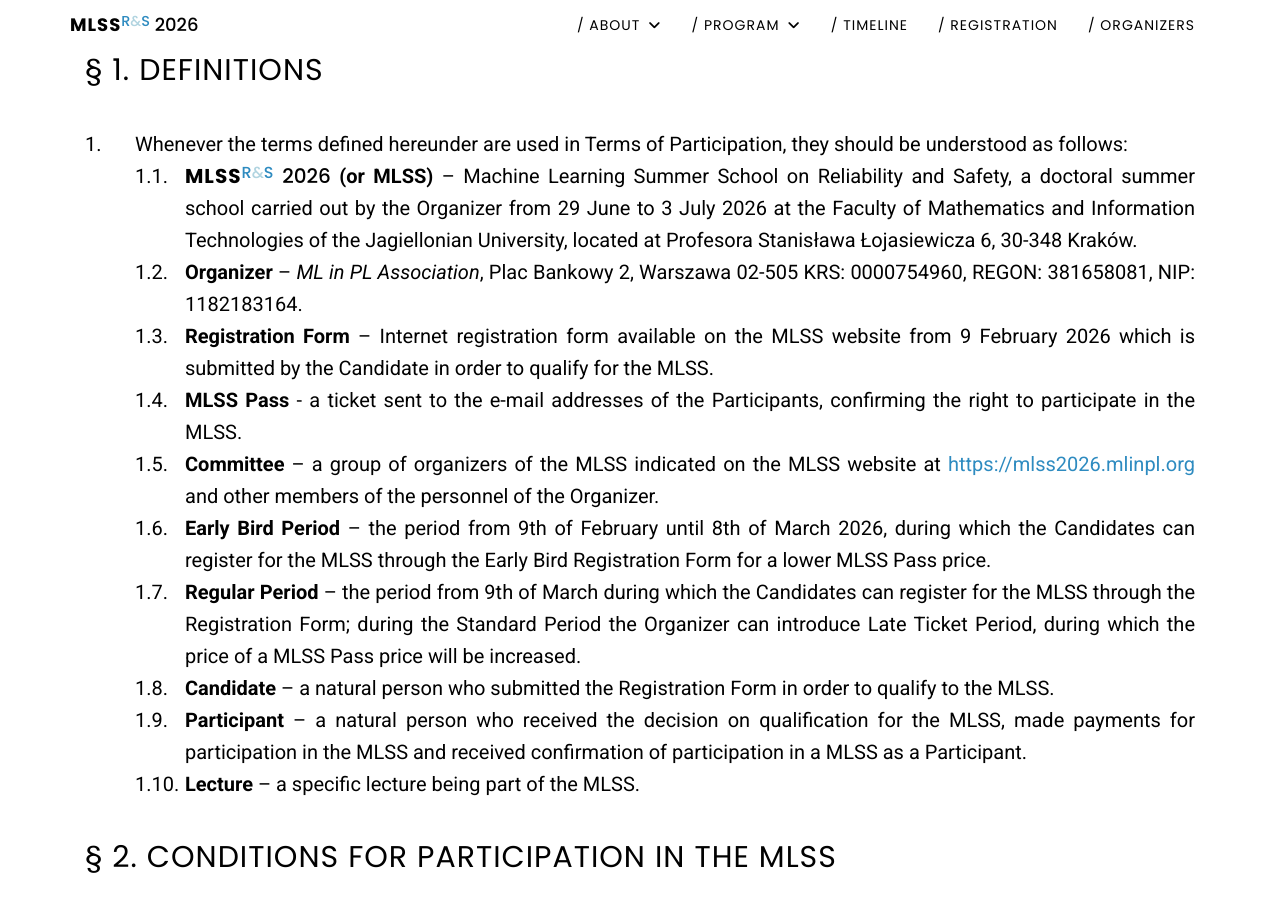
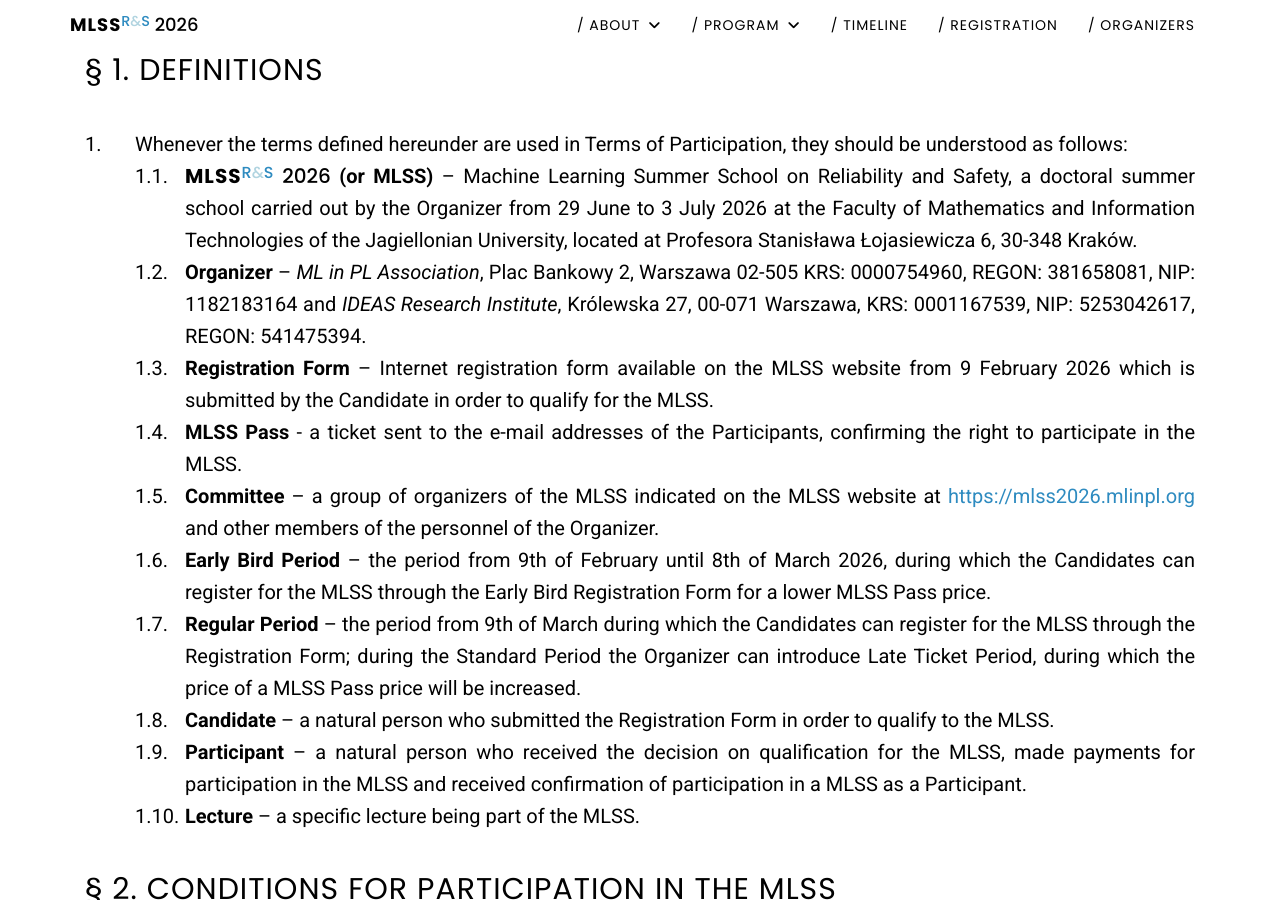
Before and after one commit to mlinpl/mlss2026.mlinpl.org, a Jekyll site: the page built from pages/terms-of-participation.md, in a window 1280 px wide and 900 px high, scrolled down 342 px. Built offline with Jekyll 4.4.1, drawn with Linux system fonts in a browser that asks for light colours.

Commit message:
Update Terms of Participation with IDEAS RI as 2nd organizer

```diff
--- a/pages/terms-of-participation.md
+++ b/pages/terms-of-participation.md
@@ -7,7 +7,7 @@ permalink: /terms-of-participation
 ## § 1. DEFINITIONS
 1. Whenever the terms defined hereunder are used in Terms of Participation, they should be understood as follows:
    1. **{{ site.inline-logo }} (or MLSS)** – Machine Learning Summer School on Reliability and Safety, a doctoral summer school carried out by the Organizer from 29 June to 3 July 2026 at the Faculty of Mathematics and Information Technologies of the Jagiellonian University, located at Profesora Stanisława Łojasiewicza 6, 30-348 Kraków.
-   2. **Organizer** – _ML in PL Association_, Plac Bankowy 2, Warszawa 02-505 KRS: 0000754960, REGON: 381658081, NIP: 1182183164.
+   2. **Organizer** – _ML in PL Association_, Plac Bankowy 2, Warszawa 02-505 KRS: 0000754960, REGON: 381658081, NIP: 1182183164 and *IDEAS Research Institute*, Królewska 27, 00-071 Warszawa, KRS: 0001167539, NIP: 5253042617, REGON: 541475394.
    3. **Registration Form** – Internet registration form available on the MLSS website from 9 February 2026 which is submitted by the Candidate in order to qualify for the MLSS.
    4. **MLSS Pass** - a ticket sent to the e-mail addresses of the Participants, confirming the right to participate in the MLSS.
    5. **Committee** – a group of organizers of the MLSS indicated on the MLSS website at <https://mlss2026.mlinpl.org> and other members of the personnel of the Organizer.
```
